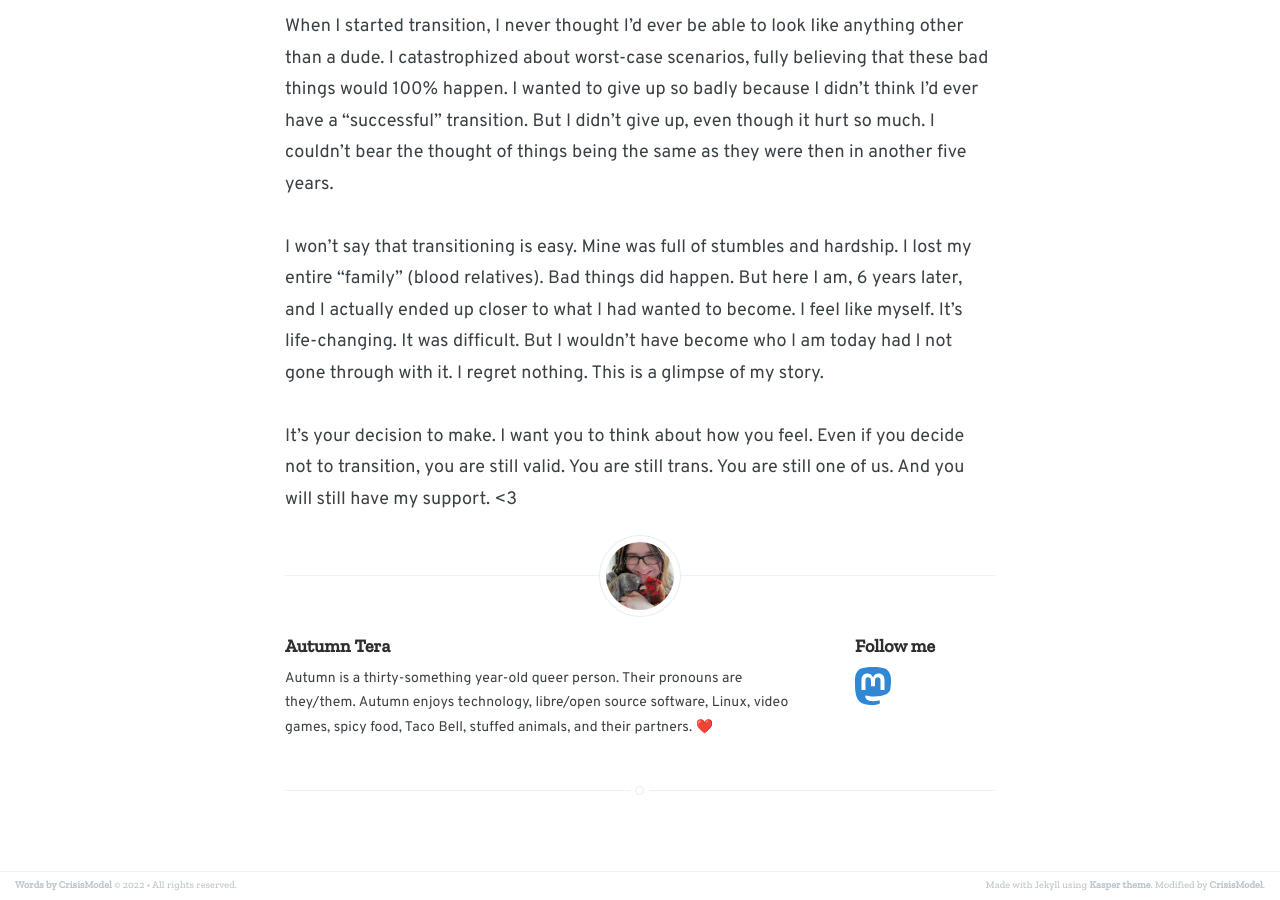
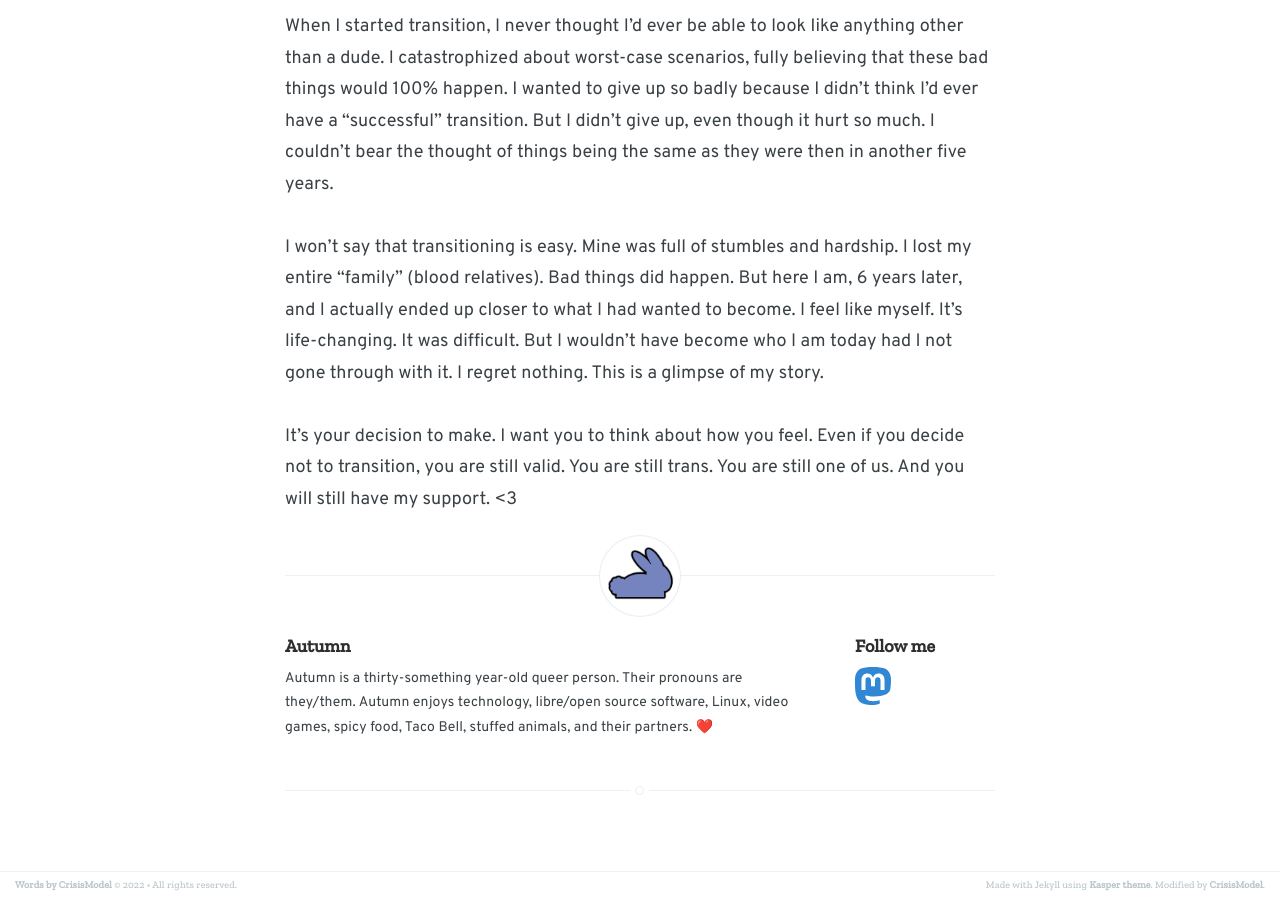
Before and after one commit to CrisisModel/crisismodel.github.io, a Jekyll site: the page built from _posts/2019-12-07-trans-support.md, in a window 1280 px wide and 900 px high, scrolled down 951 px. Built offline with Jekyll 4.4.1, drawn with Linux system fonts in a browser that asks for light colours.

```diff
--- a/_config.yml
+++ b/_config.yml
@@ -1,5 +1,5 @@
 name: Words by CrisisModel
-description: Words written by Autumn Tera
+description: Words written by Autumn
 meta_description: "This is Autumn's word dump"
 
 markdown: kramdown
@@ -12,4 +12,4 @@ plugins: [jekyll-paginate]
 
 # Details for the RSS feed generator
 url:            'https://words.crisismodel.com'
-author:         'Autumn Tera'
+author:         'Autumn'
--- a/_includes/share.html
+++ b/_includes/share.html
@@ -1,6 +1,6 @@
 <section class="share">
     <h4>Follow me</h4>
-    <a rel="me" href="https://lgbt.io/@autumn"><img src="https://words.crisismodel.com/assets/images/mastodon.svg" style="width: 36px;">
+    <a rel="me" href="https://rage.love/@tera"><img src="https://words.crisismodel.com/assets/images/mastodon.svg" style="width: 36px;">
         <span class="hidden">Mastodon</span>
     </a>
 </section>
```
Also changed, not shown: assets/images/profile.png.
